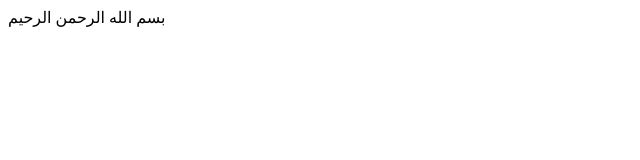
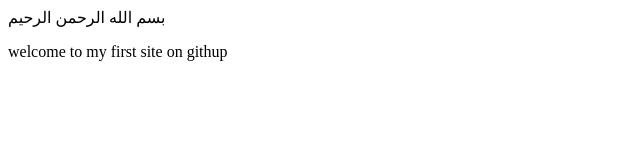
Before and after one commit to EGYabdullah/EGYabdullah.github.io, a plain HTML site: page index.html in a window 1280 px wide. Shown: the whole page, without its empty margins (0-640 px from the left). Drawn offline with Linux system fonts and the light colour scheme.

Commit message:
Update index.html

```diff
--- a/index.html
+++ b/index.html
@@ -7,7 +7,7 @@
 
 <p>بسم الله الرحمن الرحيم</p>
 
-
+<p>welcome to my first site on githup</p>
 
 </body>
 </html>
```
